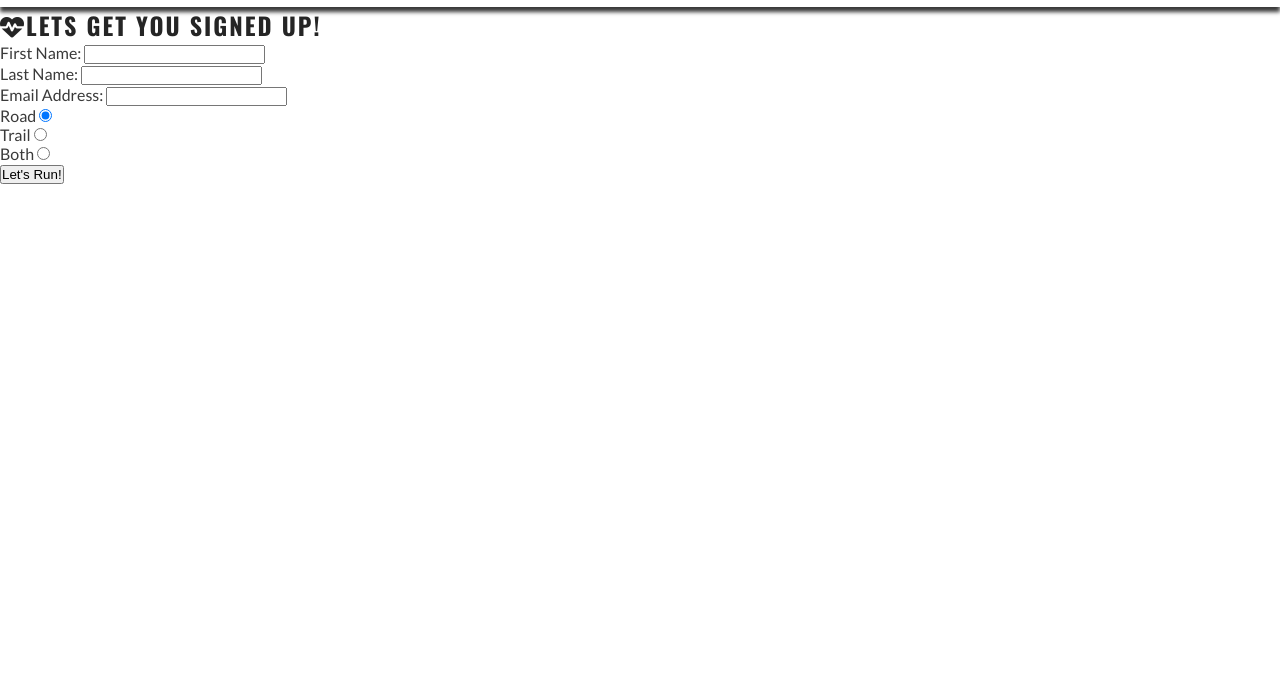
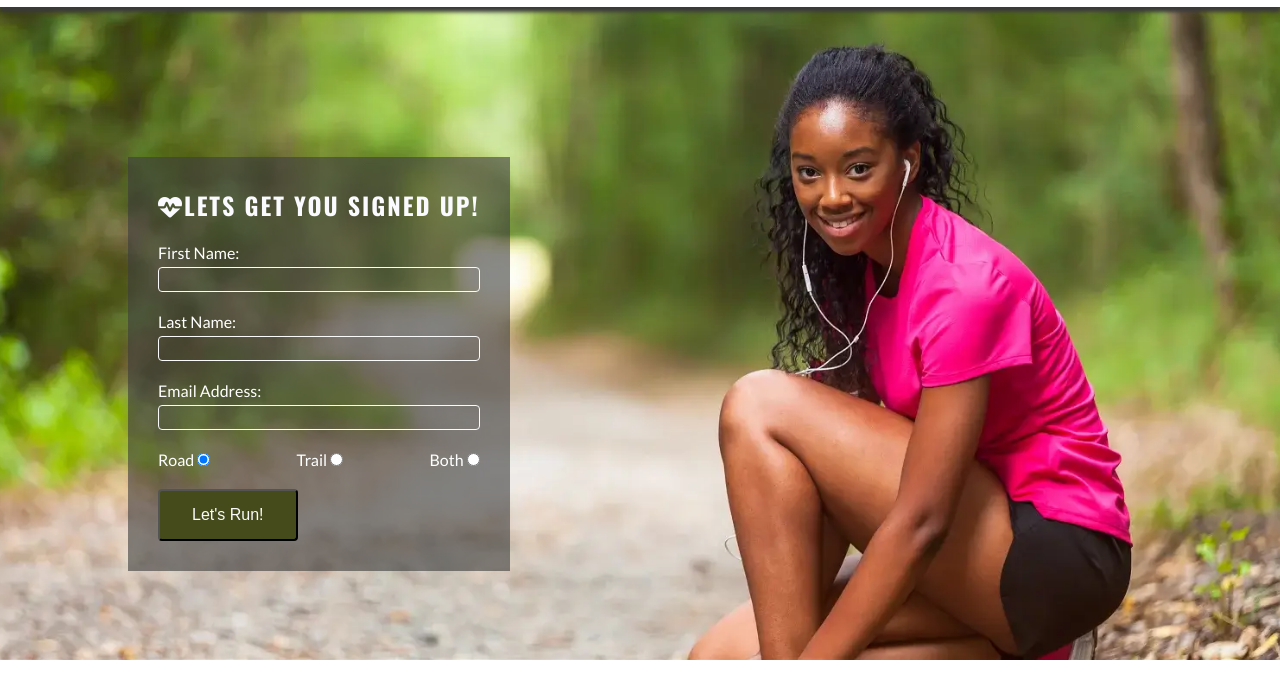
Before and after one commit to CXBeale/love-running, a plain HTML site: page signup.html in a window 1280 px wide. Shown: the part 72-749 px from the top of the page. Drawn offline with nearby package versions, Linux system fonts and the light colour scheme.

Commit message:
create form and apply styling

```diff
--- a/assets/css/style.css
+++ b/assets/css/style.css
@@ -91,6 +91,9 @@ nav {
 main {
   flex: 1 0 auto; /* Allow main to grow and fill available space */
   margin-top: 47px;
+  /* enable flex properties for chld elements*/
+  display: flex;
+  flex-direction: column;
 }
 
 /* Hero Section */
@@ -194,9 +197,52 @@ hr {
 }
 
 /* Sign Up Page*/
+#signup {
+  background-image: url("../images/signup-image.webp");
+  background-size: cover;
+  background-position: 75%;
+  padding: 20px 10% 0 10%;
+  flex-grow: 1;
+}
 
+#signup-form {
+  color: #ffffff;
+  background-color: rgba(60, 60, 60, 0.6);
+  padding: 30px;
+}
 
+#signup-form > h2 {
+  color: #fafaff;
+  margin-bottom: 20px;
+}
 
+.text-input {
+  height: 25px;
+  width: 100%;
+  color: #fafaff;
+  background: transparent;
+  border: 1px solid #fafafa;
+  border-radius: 4px;
+  padding: 0 5px;
+  margin-top: 5px;
+  margin-bottom: 20px;
+}
+
+.radio-buttons {
+  width: 100%;
+  display: flex;
+  justify-content: space-between;
+}
+
+.join-button {
+  font-size: 100%;
+  border-radius: 4px;
+  background-color: #454b1b;
+  color: #fafafa;
+  padding: 15px 32px;
+  margin-top: 20px;
+
+}
 
 /* Footer */
 #social-networks {
@@ -281,6 +327,30 @@ list-style-type: none; /* Remove default list style */
   #photos {
     column-count: 3;
   }
+
+  #signup {
+  background-position: center;
+  position: relative;
+}
+
+  #signup-form {
+    max-width: 400px;
+    position: absolute;
+    left:10%;
+    top: 150px;
+
+  }
+
+  .text-input:hover {
+    border-color: #f16c6b;
+  }
+
+  .join-button:hover {
+    background-color: #fafafa;
+    border-color: #454b1b;
+    color: #252525;
+  }
+
 }
 
 /* Desktop screens above 992px */
--- a/signup.html
+++ b/signup.html
@@ -61,7 +61,7 @@
     <main>
       <section id="signup">
         <form action="https://formdump.codeinstitute.net" id="signup-form" method="post">
-          <h1><i class="fa-solid fa-heart-pulse"></i>Lets Get You Signed Up!</h1>
+          <h2><i class="fa-solid fa-heart-pulse"></i>Lets Get You Signed Up!</h2>
           <label for="first-name">First Name:</label>
           <input type="text" id="first-name" name="first-name" class="text-input" required>
           <br>
@@ -71,7 +71,7 @@
           <label for="email-address">Email Address:</label>
           <input type="email" id="email-address" name="email-address" class="text-input" required>
           <br>
-          <div>
+          <div class="radio-buttons">
             <div>
               <label for="road">Road</label>
               <input type="radio" name="running-preference" id="road" value="road" required checked>
```
